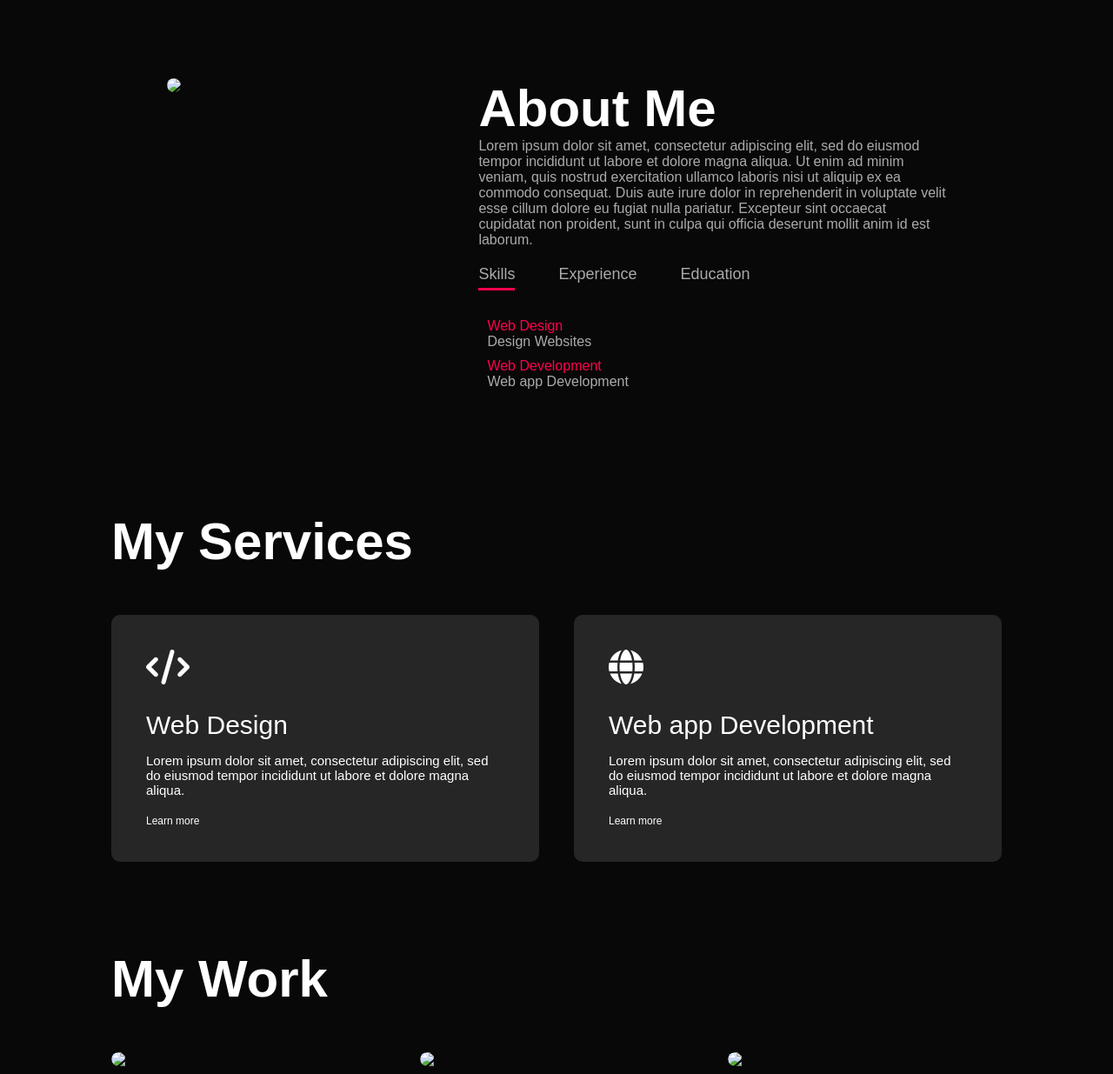
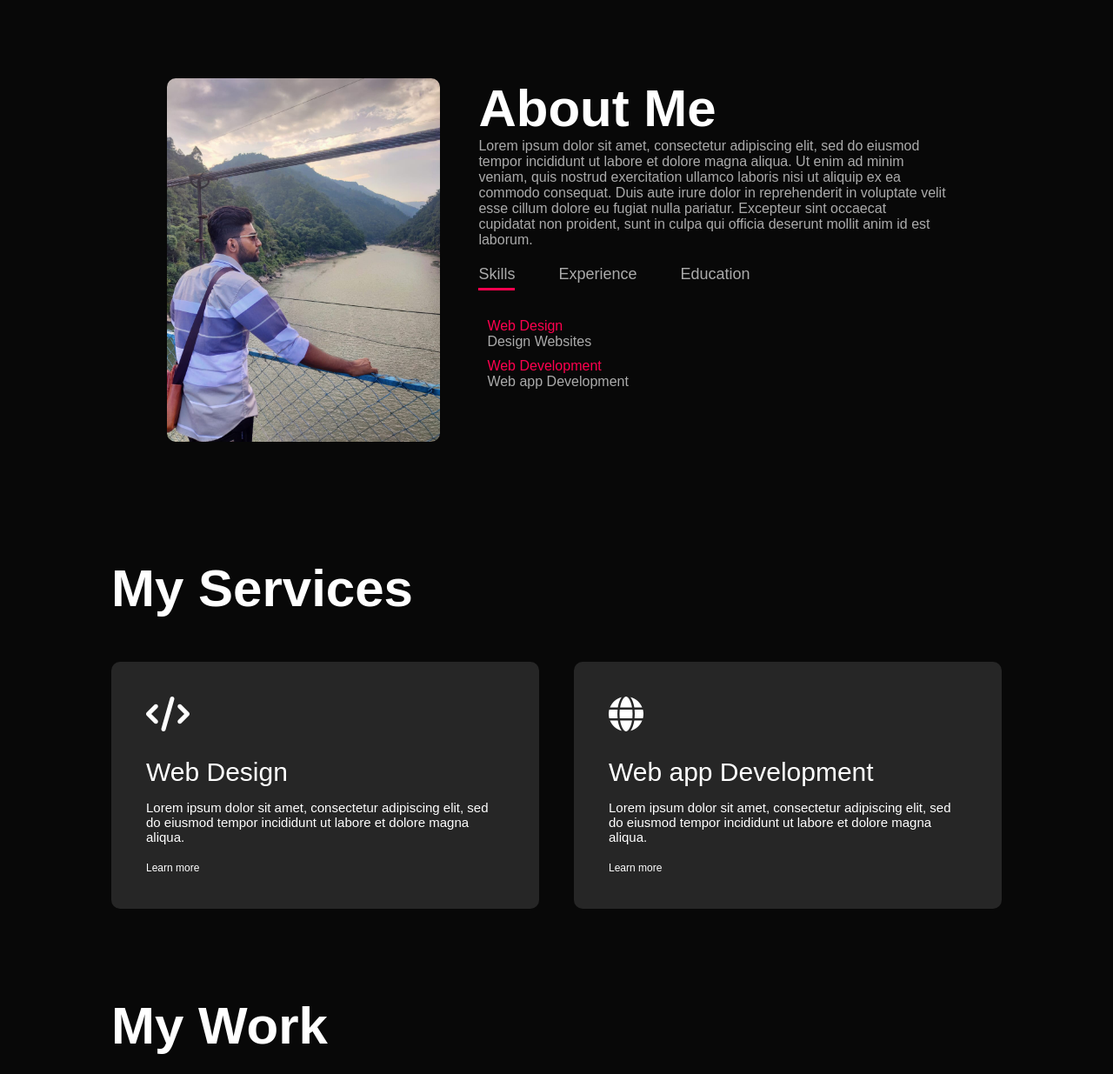
Before and after one commit to Tahasin20/Portfolio, a plain HTML site: page index.html in a window 1280 px wide. Shown: the part 800-2035 px from the top of the page at 87% size. Drawn offline with Linux system fonts and the light colour scheme; files whose address does not match are found by name.

Commit message:
Update index.html

```diff
--- a/index.html
+++ b/index.html
@@ -11,7 +11,7 @@
     <div id="header">
         <div class="container">
             <nav>
-                <img src="images/logo.svg"  class="logo">
+                <img src="logo.svg"  class="logo">
                 <ul>
                     <li><a href="#">Home</a></li>
                     <li><a href="#">About</a></li>
@@ -31,7 +31,7 @@
         <div class="container">
             <div class="row">
                 <div class="about-col-1">
-                    <img src="images/user.png">
+                    <img src="user.png">
                 </div>
                 <div class="about-col-2">
                     <h1 class="sub-title">About Me</h1>
@@ -96,7 +96,7 @@
             <h1 class="sub-title">My Work</h1>
             <div class="work-list">
                 <div class="work">
-                    <img src="images/work1.png">
+                    <img src="work1.png">
                     <div class="layer">
                         <h3>Portfolio Website</h3>
                         <p>Website that have all of your information you want to share</p>
@@ -104,7 +104,7 @@
                     </div>
                 </div>
                 <div class="work">
-                    <img src="images/work2.png">
+                    <img src="work2.png">
                     <div class="layer">
                         <h3>Managment Software</h3>
                         <p>The software manage your shop inventory</p>
@@ -112,7 +112,7 @@
                     </div>
                 </div>
                 <div class="work">
-                    <img src="images/work3.png">
+                    <img src="work3.png">
                     <div class="layer">
                         <!--
                             <h3>Side Language App</h3>
```
